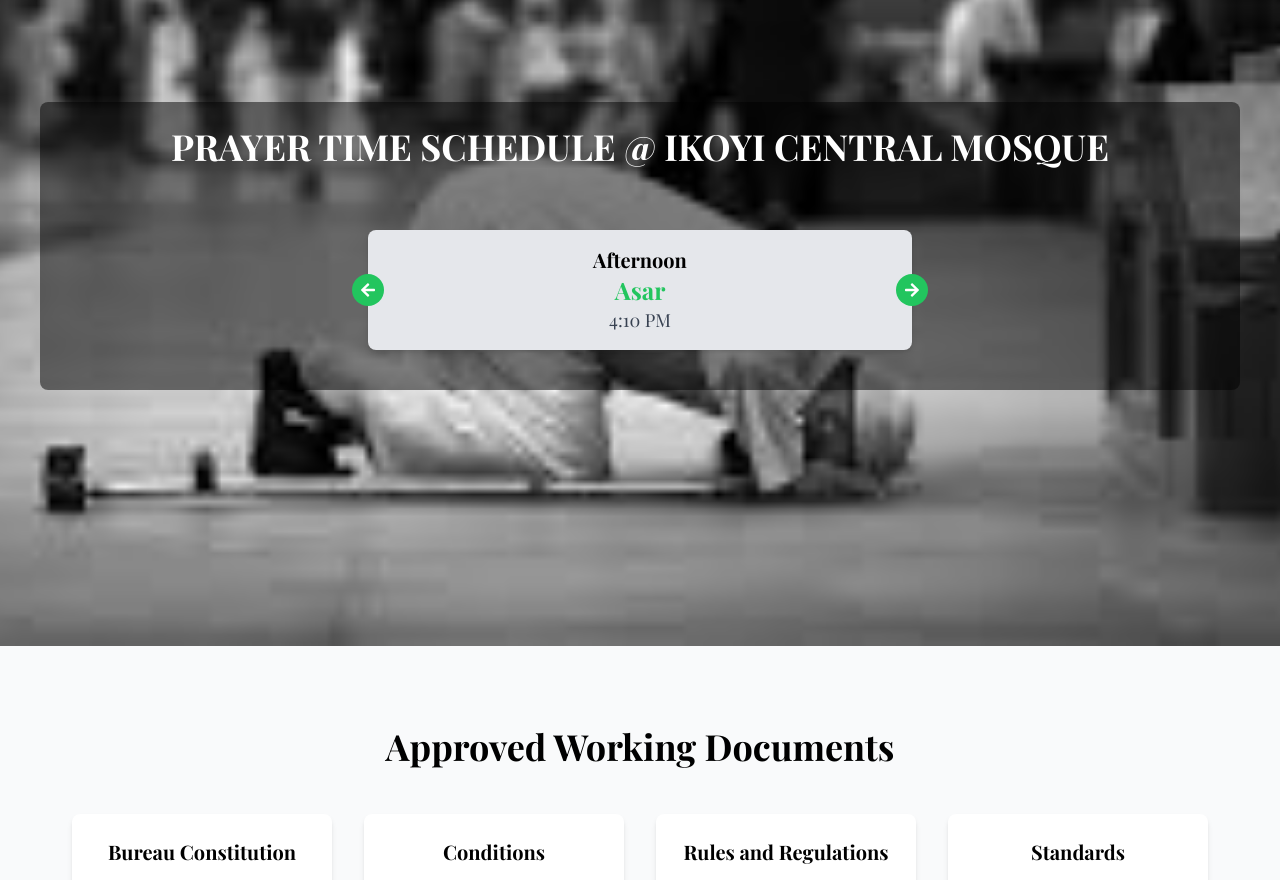
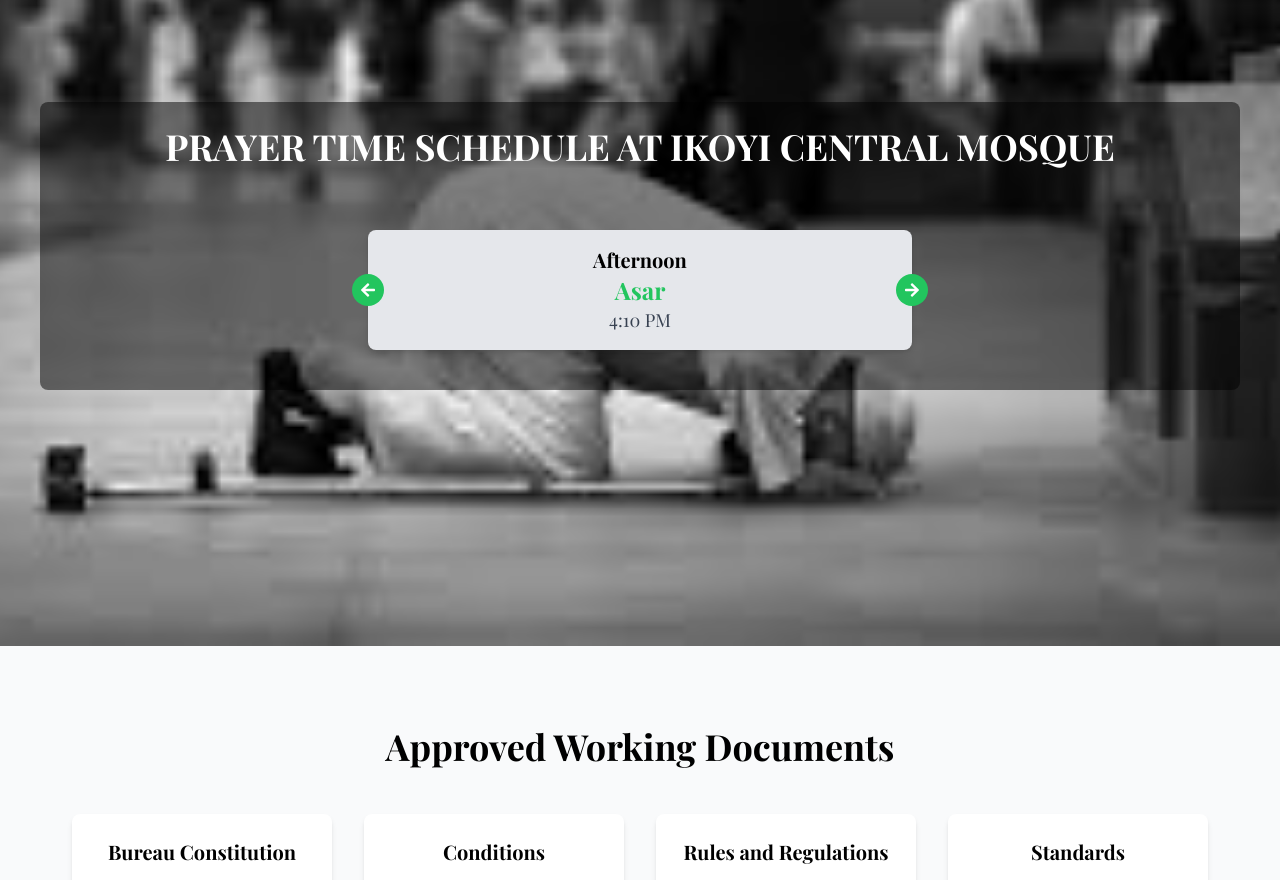
Before and after one commit to Mustaphayinka/bureau-islamic-education, a React (Create React App) app in the folder frontend/: page / in a window 1280 px wide. Shown: the part 3200-4080 px from the top of the page. Built offline with nearby package versions, Linux system fonts and the light colour scheme.

Commit message:
little changes

```diff
--- a/frontend/src/components/PrayerSchedule.js
+++ b/frontend/src/components/PrayerSchedule.js
@@ -38,7 +38,7 @@
     >
       <div className="container mx-auto text-center bg-black bg-opacity-50 p-6 rounded-lg">
         <h2 className="text-2xl md:text-4xl font-bold mb-6 md:mb-12 text-white">
-          PRAYER TIME SCHEDULE @ IKOYI CENTRAL MOSQUE
+          PRAYER TIME SCHEDULE AT IKOYI CENTRAL MOSQUE
         </h2>
         <div className="relative w-full max-w-xl mx-auto">
           <div className="scroll-container flex whitespace-nowrap">
```
